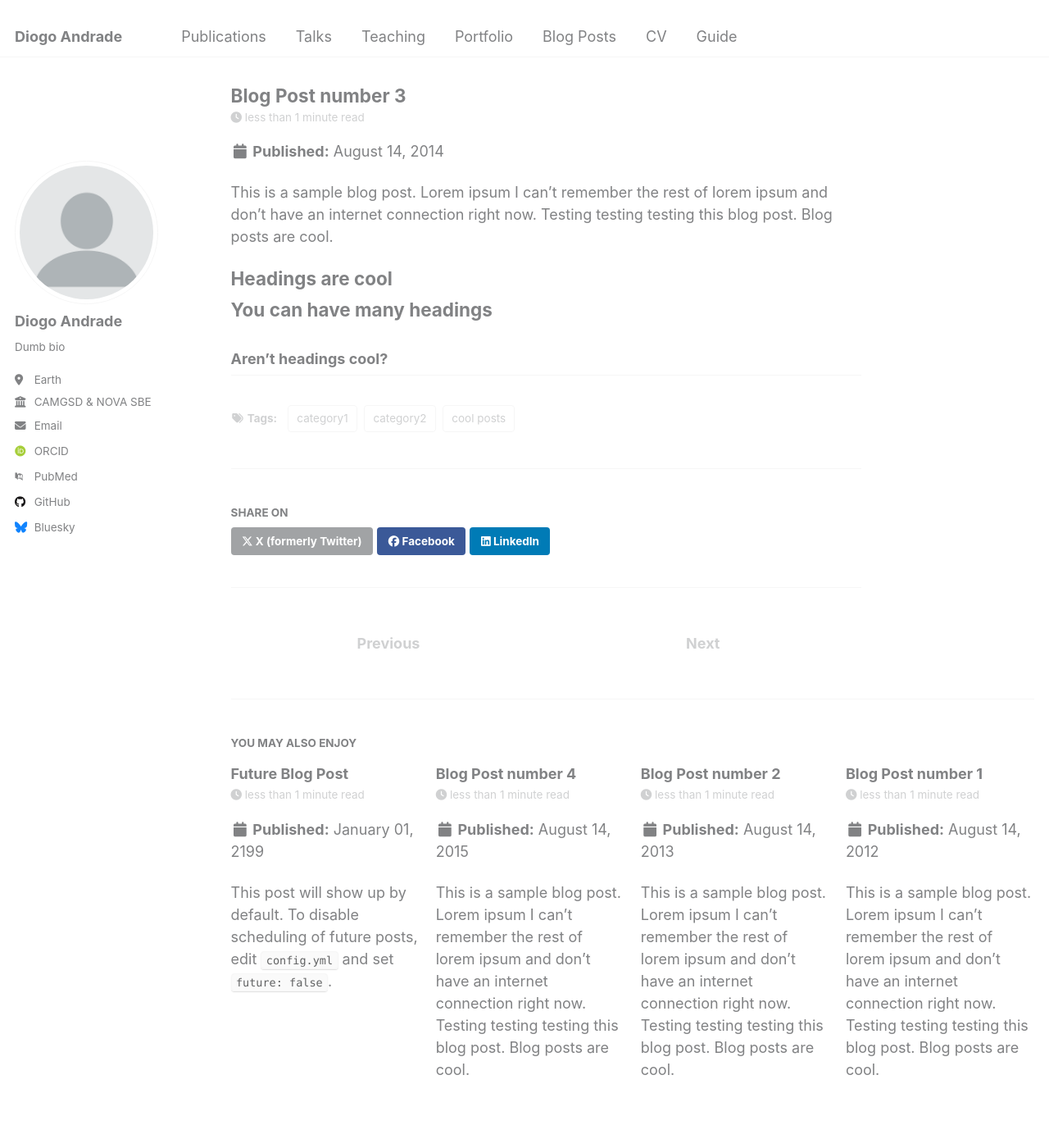
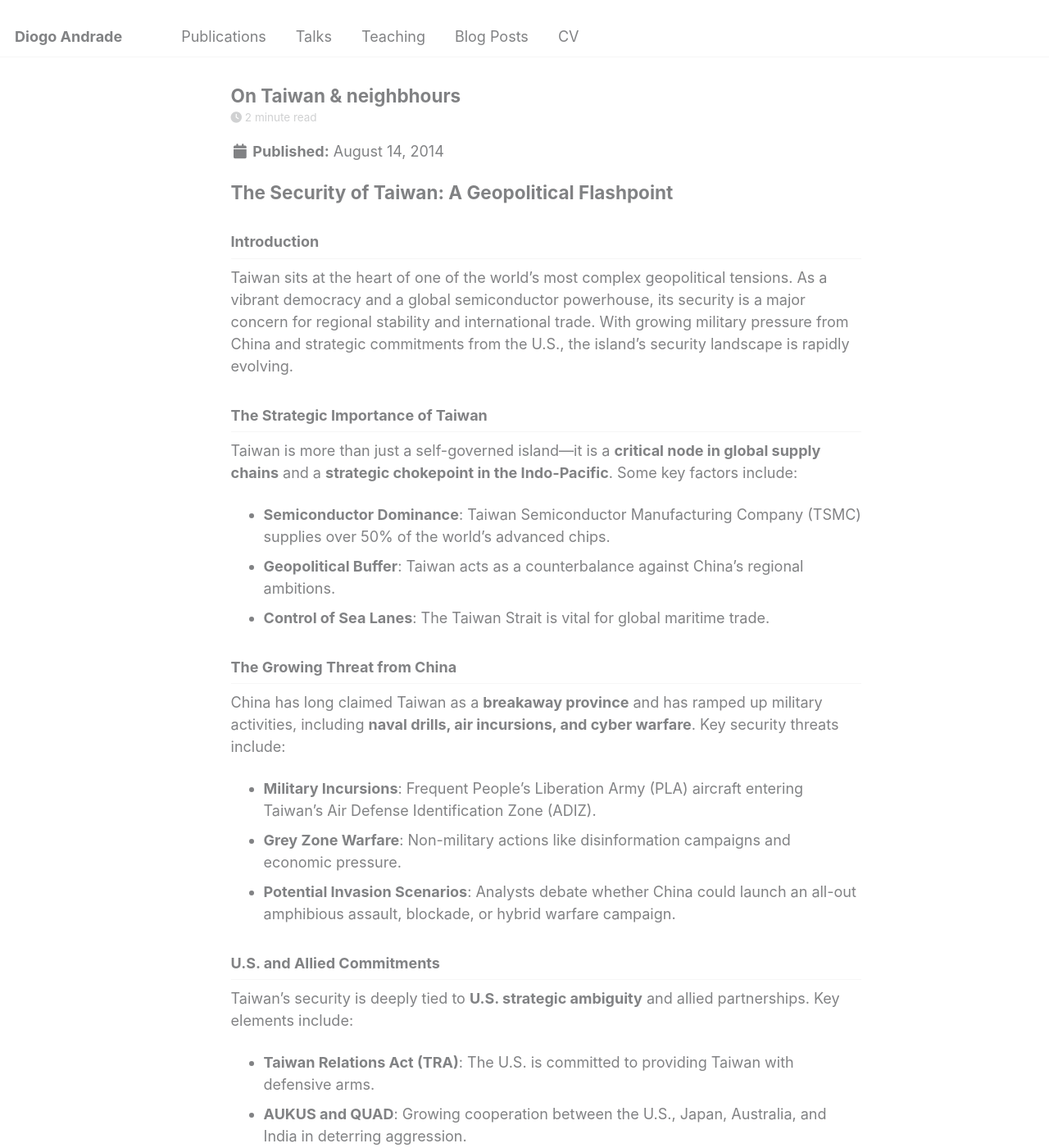
Before and after one commit to diogofd/diogofd.github.io, a Jekyll site: the page built from _posts/2014-08-14-blog-post-3.md, in a window 1280 px wide and 1400 px high. Shown: the whole window at 82% size. Built offline with Jekyll 4.4.1, drawn with Linux system fonts in a browser that asks for light colours; some web fonts are replaced; some of the changed text lies outside the part shown.

Commit message:
modified:   _config.yml 	modified:   _data/navigation.yml     modified:   _includes/footer.html 	modified:   _pages/year-archive.html 	deleted:    _posts/2012-08-14-blog-post-1.md 	deleted:    _posts/2013-08-14-blog-post-2.md 	modified:   _posts/2014-08-14-blog-post-3.md 	modified:   _sass/_themes.scss

```diff
--- a/_config.yml
+++ b/_config.yml
@@ -11,8 +11,8 @@ locale                   : "en-US"
 site_theme               : "default"
 title                    : "Diogo Andrade"
 title_separator          : "-"
-name                     : &name "Diogo"
-description              : &description "this should be a short description of the site"
+name                     : &name "Diogo Andrade"
+description              : &description "I am Diogo, this is my own self-description."
 url                      : https://diogofd.github.io # the base hostname & protocol for your site e.g. "https://[your GitHub username].github.io"
 baseurl                  : "" # the subpath of your site, e.g. "/blog"
 repository               : "diogofd/diogofd.github.io"
--- a/_data/navigation.yml
+++ b/_data/navigation.yml
@@ -14,14 +14,8 @@ main:
   - title: "Teaching"
     url: /teaching/
 
-  - title: "Portfolio"
-    url: /portfolio/
-
   - title: "Blog Posts"
     url: /year-archive/
 
   - title: "CV"
     url: /cv/
-
-  - title: "Guide"
-    url: /markdown/
--- a/_includes/footer.html
+++ b/_includes/footer.html
@@ -9,12 +9,12 @@
     {% if site.author.github %}
       <li><a href="http://github.com/{{ site.author.github }}"><i class="fab fa-github" aria-hidden="true"></i> GitHub</a></li>
     {% endif %}
-    {% if site.author.bitbucket %}
+    <!--{% if site.author.bitbucket %}
       <li><a href="http://bitbucket.org/{{ site.author.bitbucket }}"><i class="fab fa-bitbucket" aria-hidden="true"></i> Bitbucket</a></li>
     {% endif %}
     {% if site.atom_feed.hide != true %}
     <li><a href="{% if site.atom_feed.path %}{{ site.atom_feed.path }}{% else %}{{ base_path }}/feed.xml{% endif %}"><i class="fa fa-fw fa-rss-square" aria-hidden="true"></i> {{ site.data.ui-text[site.locale].feed_label | default: "Feed" }}</a></li>
-    {% endif %}
+    {% endif %} -->
   </ul>
 </div>
 {% endif %}
--- a/_pages/year-archive.html
+++ b/_pages/year-archive.html
@@ -2,7 +2,7 @@
 layout: archive
 permalink: /year-archive/
 title: "Blog posts"
-author_profile: true
+author_profile: false
 redirect_from:
   - /wordpress/blog-posts/
 ---
--- a/_posts/2012-08-14-blog-post-1.md
+++ /dev/null
@@ -1,20 +0,0 @@
----
-title: 'Blog Post number 1'
-date: 2012-08-14
-permalink: /posts/2012/08/blog-post-1/
-tags:
-  - cool posts
-  - category1
-  - category2
----
-
-This is a sample blog post. Lorem ipsum I can't remember the rest of lorem ipsum and don't have an internet connection right now. Testing testing testing this blog post. Blog posts are cool.
-
-Headings are cool
-======
-
-You can have many headings
-======
-
-Aren't headings cool?
-------
--- a/_posts/2013-08-14-blog-post-2.md
+++ /dev/null
@@ -1,20 +0,0 @@
----
-title: 'Blog Post number 2'
-date: 2013-08-14
-permalink: /posts/2013/08/blog-post-2/
-tags:
-  - cool posts
-  - category1
-  - category2
----
-
-This is a sample blog post. Lorem ipsum I can't remember the rest of lorem ipsum and don't have an internet connection right now. Testing testing testing this blog post. Blog posts are cool.
-
-Headings are cool
-======
-
-You can have many headings
-======
-
-Aren't headings cool?
-------
--- a/_posts/2014-08-14-blog-post-3.md
+++ b/_posts/2014-08-14-blog-post-3.md
@@ -1,20 +1,50 @@
 ---
-title: 'Blog Post number 3'
+title: 'On Taiwan & neighbhours'
 date: 2014-08-14
 permalink: /posts/2014/08/blog-post-3/
 tags:
   - cool posts
   - category1
   - category2
+author_profile: false
 ---
 
-This is a sample blog post. Lorem ipsum I can't remember the rest of lorem ipsum and don't have an internet connection right now. Testing testing testing this blog post. Blog posts are cool.
+# The Security of Taiwan: A Geopolitical Flashpoint
 
-Headings are cool
-======
+## Introduction
+Taiwan sits at the heart of one of the world's most complex geopolitical tensions. As a vibrant democracy and a global semiconductor powerhouse, its security is a major concern for regional stability and international trade. With growing military pressure from China and strategic commitments from the U.S., the island’s security landscape is rapidly evolving.
 
-You can have many headings
-======
+## The Strategic Importance of Taiwan
+Taiwan is more than just a self-governed island—it is a **critical node in global supply chains** and a **strategic chokepoint in the Indo-Pacific**. Some key factors include:
 
-Aren't headings cool?
-------
+- **Semiconductor Dominance**: Taiwan Semiconductor Manufacturing Company (TSMC) supplies over 50% of the world’s advanced chips.
+- **Geopolitical Buffer**: Taiwan acts as a counterbalance against China's regional ambitions.
+- **Control of Sea Lanes**: The Taiwan Strait is vital for global maritime trade.
+
+## The Growing Threat from China
+China has long claimed Taiwan as a **breakaway province** and has ramped up military activities, including **naval drills, air incursions, and cyber warfare**. Key security threats include:
+
+- **Military Incursions**: Frequent People’s Liberation Army (PLA) aircraft entering Taiwan’s Air Defense Identification Zone (ADIZ).
+- **Grey Zone Warfare**: Non-military actions like disinformation campaigns and economic pressure.
+- **Potential Invasion Scenarios**: Analysts debate whether China could launch an all-out amphibious assault, blockade, or hybrid warfare campaign.
+
+## U.S. and Allied Commitments
+Taiwan’s security is deeply tied to **U.S. strategic ambiguity** and allied partnerships. Key elements include:
+
+- **Taiwan Relations Act (TRA)**: The U.S. is committed to providing Taiwan with defensive arms.
+- **AUKUS and QUAD**: Growing cooperation between the U.S., Japan, Australia, and India in deterring aggression.
+- **Weapons Sales**: Advanced missile systems, drones, and fighter jets to bolster Taiwan’s self-defense capabilities.
+
+## Taiwan's Defensive Strategy
+Taiwan has adopted an **asymmetric warfare strategy** to deter Chinese aggression. Some core components include:
+
+- **Harpoon and Stinger Missiles**: Strengthening coastal defense.
+- **Hedgehog Defense Strategy**: Ensuring any invasion would be costly and difficult.
+- **Strengthening Cybersecurity**: Defending against Chinese cyberattacks targeting infrastructure.
+
+## The Road Ahead
+The security of Taiwan remains a delicate balancing act. While China increases its military pressure, Taiwan is rapidly enhancing its **self-defense capabilities** and **securing stronger international partnerships**. The coming years will determine whether deterrence holds or if tensions escalate into conflict.
+
+---
+
+**What are your thoughts on Taiwan’s security situation? Share your insights in the comments below!**
--- a/_sass/_themes.scss
+++ b/_sass/_themes.scss
@@ -7,7 +7,7 @@
    ========================================================================== */
 
 /* Used to set the size for <em> */
-$doc-font-size              : 14;
+$doc-font-size              : 14 ;
 
 /* Paragraph indention */
 $paragraph-indent           : false; // true, false (default)
```
